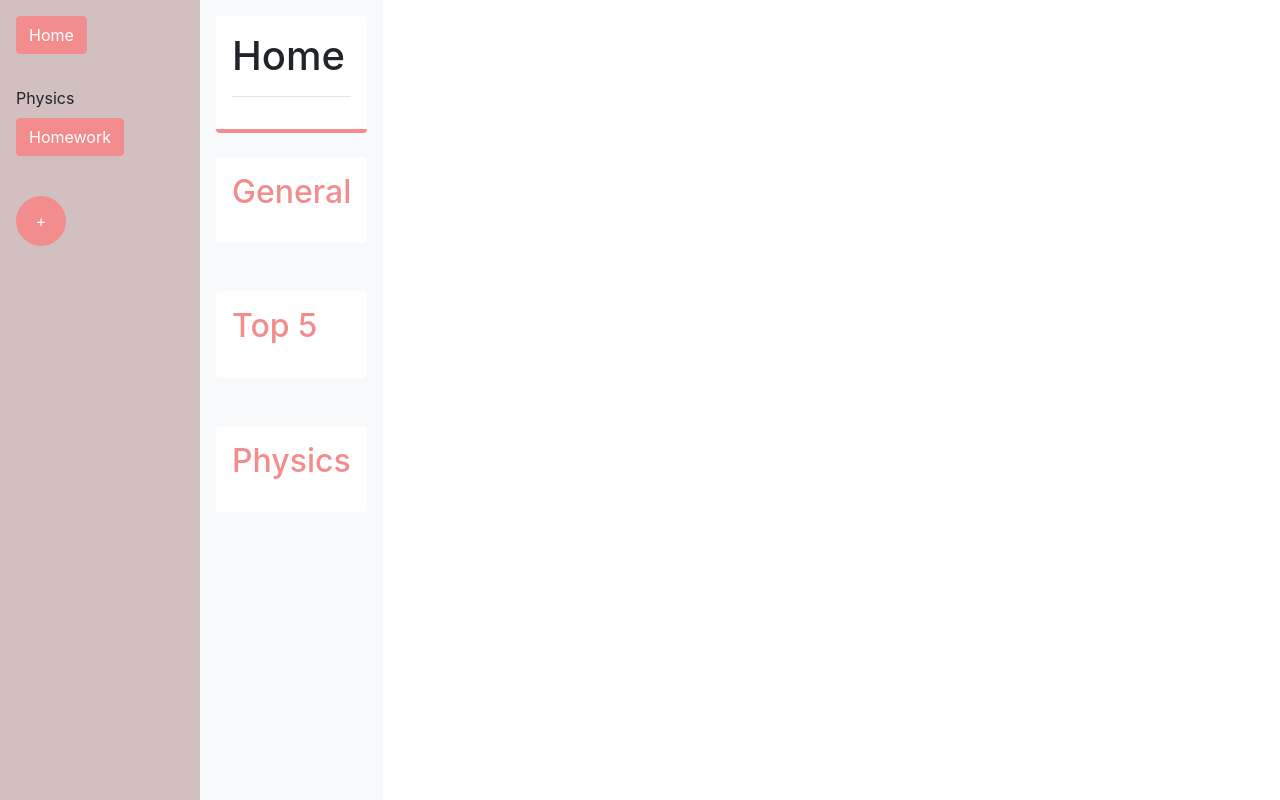
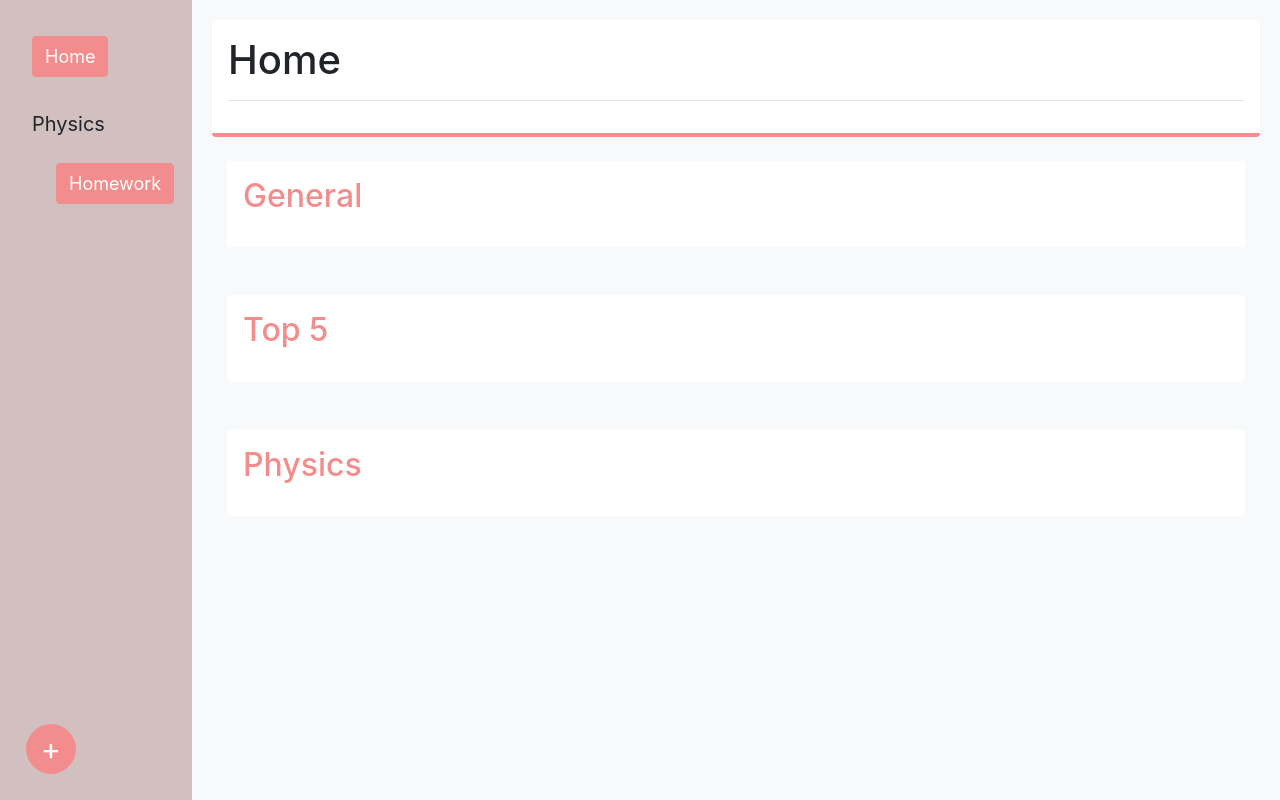
Before and after one commit to kct417/taskify, a React (Vite) app in the folder packages/react-frontend/: page / in a window 1280 px wide. Built offline with nearby package versions, Linux system fonts and the light colour scheme.

Commit message:
fixed UI

```diff
--- a/package.json
+++ b/package.json
@@ -19,8 +19,5 @@
 		"eslint-plugin-prettier": "^5.1.3",
 		"nodemon": "^3.1.0",
 		"prettier": "^3.2.5"
-	},
-	"dependencies": {
-		"bootstrap": "^5.3.3"
 	}
 }
--- a/packages/react-frontend/index.html
+++ b/packages/react-frontend/index.html
@@ -7,6 +7,9 @@
 		<title>Vite + React</title>
 		<link rel="stylesheet" href="https://cdn.jsdelivr.net/npm/bootstrap@4.0.0/dist/css/bootstrap.min.css"
 			integrity="sha384-Gn5384xqQ1aoWXA+058RXPxPg6fy4IWvTNh0E263XmFcJlSAwiGgFAW/dAiS6JXm" crossorigin="anonymous">
+            <link rel="preconnect" href="https://fonts.googleapis.com">
+            <link rel="preconnect" href="https://fonts.gstatic.com" crossorigin>
+            <link href="https://fonts.googleapis.com/css2?family=Open+Sans:wght@400;700&display=swap" rel="stylesheet">
 	</head>
 	<body>
 		<div id="root"></div>
--- a/packages/react-frontend/src/HomePage.jsx
+++ /dev/null
@@ -1,29 +0,0 @@
-const HomePage = () => {
-  const sidebarButtonColor = '#F38D8D'; // Define the sidebar button color as a variable
-
-  return (
-    <div className="d-flex flex-column flex-grow-1 bg-light p-3" style={{ backgroundColor: '#FFF5F5' }}>
-      <header className="sticky-top bg-white mb-4 p-3 rounded" style={{ borderBottom: `4px solid ${sidebarButtonColor}` }}>
-        <h1>Home</h1>
-        <hr />
-      </header>
-      <main>
-        <section className="mb-5 p-3 bg-white rounded">
-          <h2 className="text-decoration-underline mb-3" style={{ color: sidebarButtonColor }}>General</h2>
-          {/* General tasks content goes here */}
-        </section>
-        <section className="mb-5 p-3 bg-white rounded">
-          <h2 className="text-decoration-underline mb-3" style={{ color: sidebarButtonColor }}>Top 5</h2>
-          {/* Top 5 tasks content goes here */}
-        </section>
-        <section className="mb-5 p-3 bg-white rounded">
-          <h2 className="text-decoration-underline mb-3" style={{ color: sidebarButtonColor }}>Physics</h2>
-          {/* Physics content goes here */}
-        </section>
-        {/* Each folder will be a section, can display all tasks */}
-      </main>
-    </div>
-  );
-};
-
-export default HomePage;
--- a/packages/react-frontend/src/Sidebar.jsx
+++ /dev/null
@@ -1,20 +0,0 @@
-const Sidebar = () => {
-  return (
-    <div className="d-flex flex-column" style={{ backgroundColor: '#D2C0C0', width: '200px', height: '100vh' }}>
-      <div className="p-3">
-        <button className="btn btn-primary rounded-pill" style={{ backgroundColor: '#F38D8D', borderColor: '#F38D8D' }}>Home</button>
-      </div>
-      <div className="flex-grow-1 p-3 overflow-auto">
-        <div className="fw-bold mb-2">Physics</div>
-        <button className="btn btn-primary rounded-pill mb-2" style={{ backgroundColor: '#F38D8D', borderColor: '#F38D8D' }}>Homework</button>
-      </div>
-      <div className="p-3 d-flex justify-content-left">
-        <button className="btn btn-primary rounded-circle d-flex align-items-center justify-content-center" style={{ backgroundColor: '#F38D8D', borderColor: '#F38D8D', width: '50px', height: '50px' }}>
-          <span className="fs-3">+</span>
-        </button>
-      </div>
-    </div>
-  );
-};
-
-export default Sidebar;
--- /dev/null
+++ b/packages/react-frontend/src/components/HomePage.jsx
@@ -0,0 +1,42 @@
+const HomePage = () => {
+  const sidebarButtonColor = "#F38D8D";
+
+  return (
+    <div className="d-flex flex-column bg-light" style={{
+        backgroundColor: "#FFF5F5",
+        paddingLeft: "20px",
+        flex: 1,
+        paddingTop: "20px",
+        paddingRight: "20px"
+        }}>
+      <header className="sticky-top bg-white mb-4 p-3 rounded" style={{ borderBottom: `4px solid ${sidebarButtonColor}`}}>
+        <h1>Home</h1>
+        <hr />
+      </header>
+      <main className="container-fluid">
+        <div className="row">
+          <div className="col-12">
+            <section className="mb-5 p-3 bg-white rounded">
+              <h2 className="text-decoration-underline mb-3" style={{ color: sidebarButtonColor }}>General</h2>
+              {/* General tasks content goes here */}
+            </section>
+          </div>
+          <div className="col-12">
+            <section className="mb-5 p-3 bg-white rounded">
+              <h2 className="text-decoration-underline mb-3" style={{ color: sidebarButtonColor }}>Top 5</h2>
+              {/* Top 5 tasks content goes here */}
+            </section>
+          </div>
+          <div className="col-12">
+            <section className="mb-5 p-3 bg-white rounded">
+              <h2 className="text-decoration-underline mb-3" style={{ color: sidebarButtonColor }}>Physics</h2>
+              {/* Physics content goes here */}
+            </section>
+          </div>
+        </div>
+      </main>
+    </div>
+  );
+};
+
+  export default HomePage;
--- /dev/null
+++ b/packages/react-frontend/src/components/Sidebar.jsx
@@ -0,0 +1,64 @@
+const Sidebar = () => {
+    return (
+      <div
+        className="d-flex flex-column position-relative pl-3"
+        style={{
+          backgroundColor: "#D2C0C0",
+          width: "15vw",
+          height: "100vh",
+          fontSize: "16px",
+          paddingTop: "20px"
+        }}
+      >
+        <div className="p-3">
+          <button
+            className="btn btn-primary rounded-pill text-left"
+            style={{
+              backgroundColor: "#F38D8D",
+              borderColor: "#F38D8D",
+              fontSize: "18px"
+            }}
+          >
+            Home
+          </button>
+        </div>
+
+        <div className="flex-grow-1 p-3 overflow-auto">
+          <div className="fw-bold mb-4" style={{ fontSize: "20px" }}>
+            Physics
+          </div>
+          <button
+            className="btn btn-primary rounded-pill mb-2 text-left ml-4" // Add left margin to indent the button
+            style={{
+              backgroundColor: "#F38D8D",
+              borderColor: "#F38D8D",
+              fontSize: "18px"
+            }}
+          >
+            Homework
+          </button>
+        </div>
+
+        <hr style={{ marginBottom: "20px" }} />
+
+        <div
+          className="p-3 position-absolute d-flex justify-content-center" // Center the button horizontally
+          style={{ bottom: "10px", left: "10px" }}
+        >
+          <button
+            className="btn btn-primary rounded-circle d-flex justify-content-center align-items-center"
+            style={{
+              backgroundColor: "#F38D8D",
+              borderColor: "#F38D8D",
+              width: "50px",
+              height: "50px",
+            }}
+          >
+            <span className="fs-3" style={{ lineHeight: "0px", fontSize: "30px" }}>+</span> {/* Adjust line height to match button height */}
+          </button>
+        </div>
+      </div>
+    );
+  };
+
+  export default Sidebar;
```
Also changed, not shown: packages/react-frontend/src/App.jsx (+4 -4 lines), 1 other file (tests, documents, lock files or other folders).
